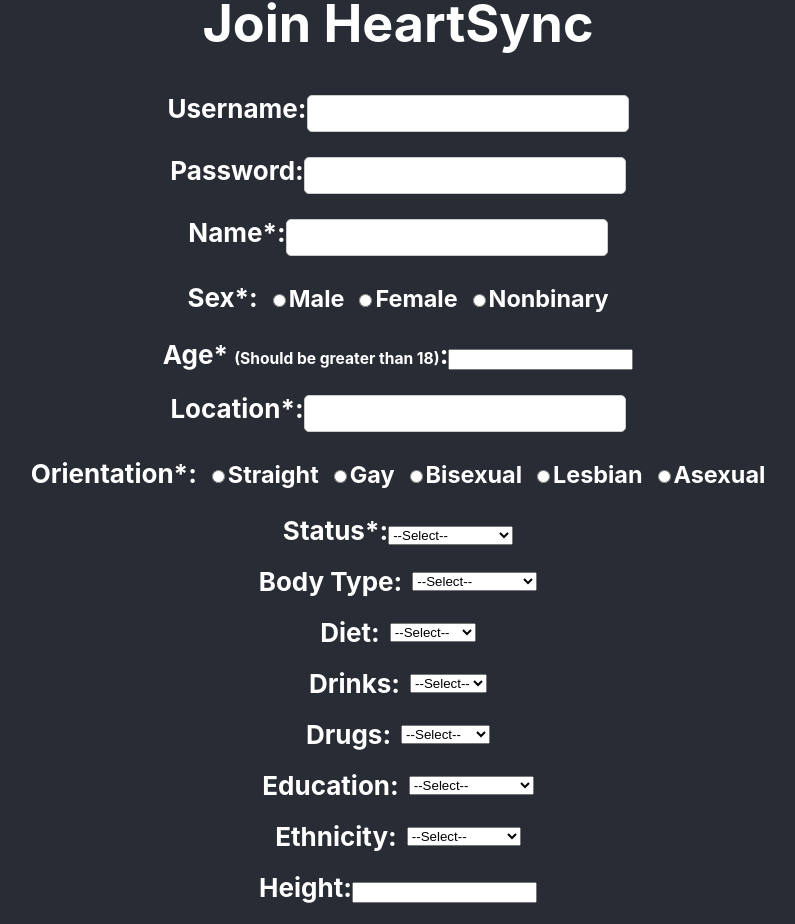
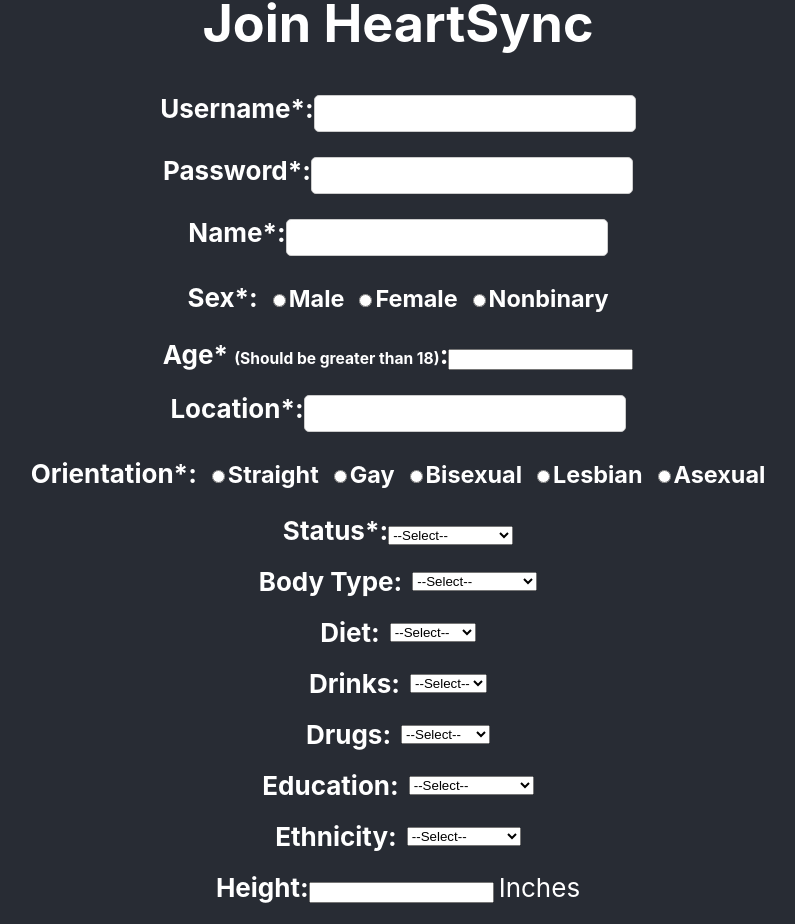
Before and after one commit to sahnivarun/HeartSync, a React (Create React App) app: page /join in a window 1280 px wide. Shown: the part 363-1287 px from the top of the page, without its empty margins (242-1037 px from the left). Built offline with nearby package versions, Linux system fonts and the light colour scheme.

Commit message:
Adding Users to db completed with income and height units.

```diff
--- a/src/JoinScreen.js
+++ b/src/JoinScreen.js
@@ -115,7 +115,7 @@
             <h1>Join HeartSync</h1>
             <form onSubmit={handleJoin}>
                 <div>
-                    <label htmlFor="username">Username:</label>
+                    <label htmlFor="username">Username<span style={{ color: 'white' }}>*</span>:</label>
                     <input
                         type="text"
                         id="username"
@@ -128,7 +128,7 @@
                 <div style={{ marginBottom: '20px' }}></div>
 
                 <div>
-                    <label htmlFor="password">Password:</label>
+                    <label htmlFor="password">Password<span style={{ color: 'white' }}>*</span>:</label>
                     <input
                         type="password"
                         id="password"
@@ -356,7 +356,9 @@
                             value={height}
                             onChange={(e) => setHeight(e.target.value)}
                         />
+                        <span style={{ marginLeft: "5px" }}>Inches</span>
                     </div>
+
 
                     <div className="field" style={{ marginTop: "20px" }}>
                         <label htmlFor="income">Income:</label>
@@ -366,7 +368,9 @@
                             value={income}
                             onChange={(e) => setIncome(e.target.value)}
                         />
+                        <span style={{ marginLeft: "5px" }}>$ per annum</span>
                     </div>
+
 
                     <div className="field" style={{ marginTop: "20px" }}>
                         <label htmlFor="job">Job:</label>
@@ -481,6 +485,8 @@
                         />
                     </div>
 
+                    <div style={{ marginBottom: '20px' }}></div>
+
                     <div className="field" style={{ marginTop: "20px", marginBottom: "1px", width: "50%", margin: "auto", display: "flex", alignItems: "center" }}>
                         <label htmlFor="essay0" style={{ marginRight: "20px", width: "40%", textAlign: "right", fontSize: "0.7em" }}>Tell us about yourself:</label>
                         <textarea
@@ -491,6 +497,8 @@
                             style={{ width: "60%", padding: "8px", border: "1px solid #ccc", borderRadius: "4px", resize: "vertical" }}
                         ></textarea>
                     </div>
+
+                    <div style={{ marginBottom: '20px' }}></div>
 
                     <div className="field" style={{ marginTop: "21px", marginBottom: "1px", width: "50%", margin: "auto", display: "flex", alignItems: "center" }}>
                         <label htmlFor="essay1" style={{ marginRight: "20px", width: "40%", textAlign: "right", fontSize: "0.7em" }}>Describe Your daily routine:</label>
@@ -503,6 +511,8 @@
                         ></textarea>
                     </div>
 
+                    <div style={{ marginBottom: '20px' }}></div>
+
                     <div className="field" style={{ marginTop: "22px", marginBottom: "1px", width: "50%", margin: "auto", display: "flex", alignItems: "center" }}>
                         <label htmlFor="essay2" style={{ marginRight: "20px", width: "40%", textAlign: "right", fontSize: "0.7em" }}>What are you good at:</label>
                         <textarea
@@ -513,6 +523,8 @@
                             style={{ width: "60%", padding: "8px", border: "1px solid #ccc", borderRadius: "4px", resize: "vertical" }}
                         ></textarea>
                     </div>
+
+                    <div style={{ marginBottom: '20px' }}></div>
 
                     <div className="field" style={{ marginTop: "23px", marginBottom: "1px", width: "50%", margin: "auto", display: "flex", alignItems: "center" }}>
                         <label htmlFor="essay3" style={{ marginRight: "20px", width: "40%", textAlign: "right", fontSize: "0.7em" }}>Describe your appearance:</label>
@@ -525,6 +537,8 @@
                         ></textarea>
                     </div>
 
+                    <div style={{ marginBottom: '20px' }}></div>
+
                     <div className="field" style={{ marginTop: "24px", marginBottom: "1px", width: "50%", margin: "auto", display: "flex", alignItems: "center" }}>
                         <label htmlFor="essay4" style={{ marginRight: "20px", width: "40%", textAlign: "right", fontSize: "0.7em" }}>Describe your hobbies:</label>
                         <textarea
@@ -535,6 +549,8 @@
                             style={{ width: "60%", padding: "8px", border: "1px solid #ccc", borderRadius: "4px", resize: "vertical" }}
                         ></textarea>
                     </div>
+
+                    <div style={{ marginBottom: '20px' }}></div>
 
                     <div className="field" style={{ marginTop: "25px", marginBottom: "1px", width: "50%", margin: "auto", display: "flex", alignItems: "center" }}>
                         <label htmlFor="essay5" style={{ marginRight: "20px", width: "40%", textAlign: "right", fontSize: "0.7em" }}>Describe things you cannot live without:</label>
@@ -547,6 +563,8 @@
                         ></textarea>
                     </div>
 
+                    <div style={{ marginBottom: '20px' }}></div>
+
                     <div className="field" style={{ marginTop: "26px", marginBottom: "1px", width: "50%", margin: "auto", display: "flex", alignItems: "center" }}>
                         <label htmlFor="essay6" style={{ marginRight: "20px", width: "40%", textAlign: "right", fontSize: "0.7em" }}>What do you think about when idle:</label>
                         <textarea
@@ -557,6 +575,8 @@
                             style={{ width: "60%", padding: "8px", border: "1px solid #ccc", borderRadius: "4px", resize: "vertical" }}
                         ></textarea>
                     </div>
+
+                    <div style={{ marginBottom: '20px' }}></div>
 
                     <div className="field" style={{ marginTop: "31px", marginBottom: "4px", width: "50%", margin: "auto", display: "flex", alignItems: "center" }}>
                         <label htmlFor="essay7" style={{ marginRight: "20px", width: "40%", textAlign: "right", fontSize: "0.7em" }}>What do you do on Friday evening:</label>
@@ -569,6 +589,8 @@
                         ></textarea>
                     </div>
 
+                    <div style={{ marginBottom: '20px' }}></div>
+
                     <div className="field" style={{ marginTop: "35px", marginBottom: "4px", width: "50%", margin: "auto", display: "flex", alignItems: "center" }}>
                         <label htmlFor="essay8" style={{ marginRight: "20px", width: "40%", textAlign: "right", fontSize: "0.7em" }}>Tell us some interesting fact about you:</label>
                         <textarea
@@ -579,6 +601,8 @@
                             style={{ width: "60%", padding: "8px", border: "1px solid #ccc", borderRadius: "4px", resize: "vertical" }}
                         ></textarea>
                     </div>
+
+                    <div style={{ marginBottom: '20px' }}></div>
 
                     <div className="field" style={{ marginTop: "39px", marginBottom: "1px", width: "50%", margin: "auto", display: "flex", alignItems: "center" }}>
                         <label htmlFor="essay9" style={{ marginRight: "20px", width: "40%", textAlign: "right", fontSize: "0.7em" }}>Who should swipe you right:</label>
```
Also changed, not shown: 1 other file (tests, documents, lock files or other folders).
